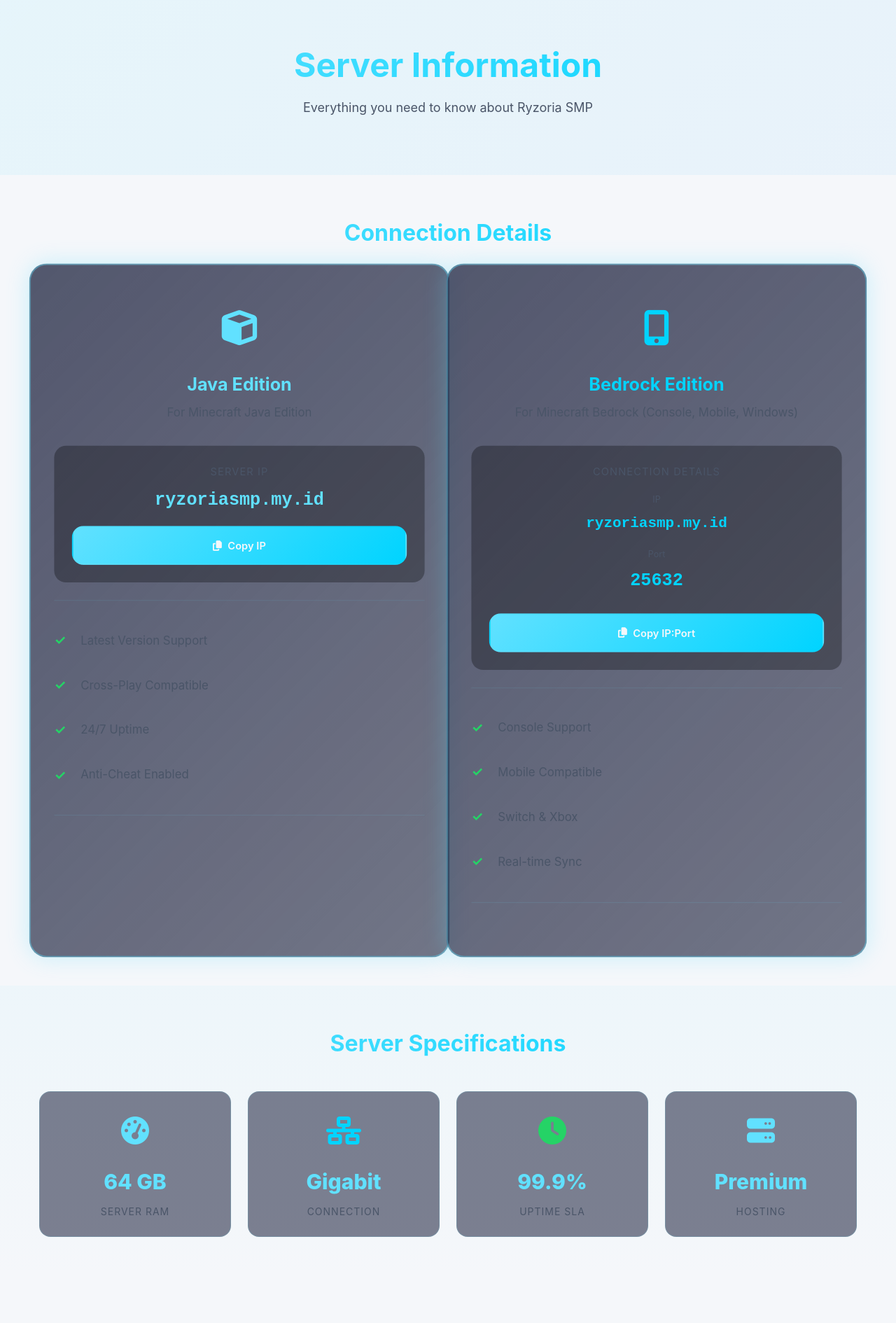
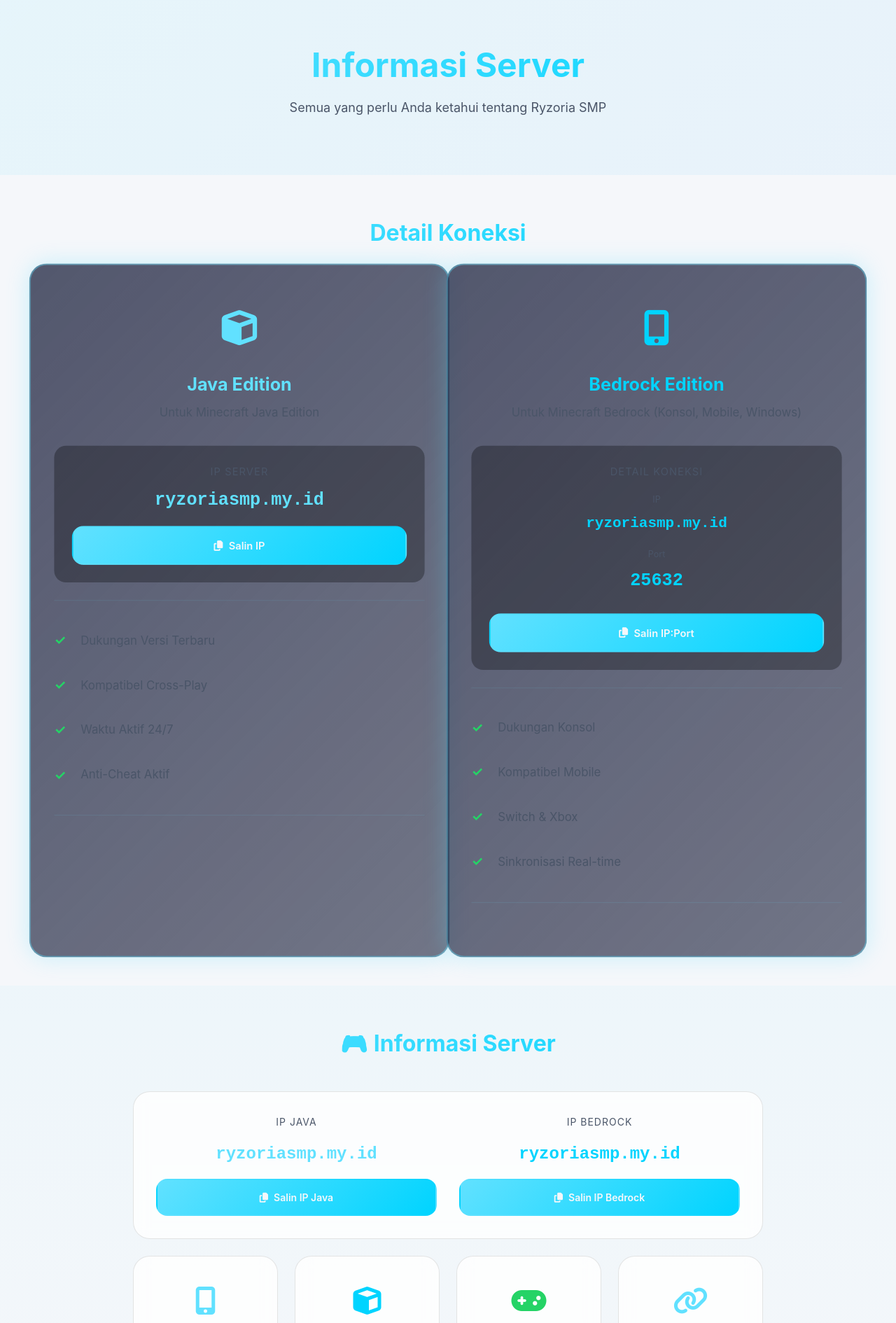
Before and after one commit to riyzzmcganteng/server, a PHP site: page /?page=server in a window 1280 px wide. Shown: the part 71-1961 px from the top of the page at 70% size. Run offline with PHP 8.4, Linux system fonts and the light colour scheme; some libraries are stand-ins or nearby versions.

Commit message:
Translate entire website to Indonesian - all pages, footer, and navbar translated

```diff
--- a/includes/footer.php
+++ b/includes/footer.php
@@ -1,11 +1,11 @@
 <footer class="footer">
   <div class="footer-container">
-    <!-- Footer Main Content -->
+    <!-- Konten Utama Footer -->
     <div class="footer-content">
-      <!-- Column 1: About -->
+      <!-- Kolom 1: Tentang -->
       <div class="footer-column">
-        <h3>About <?php echo SERVER_NAME; ?></h3>
-        <p>Premium Minecraft SMP server with modern features, smooth gameplay, and an amazing community. Join us today and experience the ultimate survival experience.</p>
+        <h3>Tentang <?php echo SERVER_NAME; ?></h3>
+        <p>Server SMP Minecraft premium dengan fitur modern, gameplay yang lancar, dan komunitas yang luar biasa. Bergabunglah dengan kami hari ini dan rasakan pengalaman survival terbaik.</p>
         <div class="footer-social">
           <a href="<?php echo DISCORD_LINK; ?>" target="_blank" rel="noopener noreferrer" aria-label="Discord">
             <i class="fab fa-discord"></i>
@@ -16,42 +16,42 @@
         </div>
       </div>
 
-      <!-- Column 2: Quick Links -->
+      <!-- Kolom 2: Tautan Cepat -->
       <div class="footer-column">
-        <h3>Quick Links</h3>
+        <h3>Tautan Cepat</h3>
         <ul>
-          <li><a href="/">Home</a></li>
-          <li><a href="/?page=server">Server Info</a></li>
-          <li><a href="/?page=ranks">Rank Store</a></li>
-          <li><a href="/?page=community">Community</a></li>
+          <li><a href="/">Beranda</a></li>
+          <li><a href="/?page=server">Informasi Server</a></li>
+          <li><a href="/?page=ranks">Toko Rank</a></li>
+          <li><a href="/?page=community">Komunitas</a></li>
         </ul>
       </div>
 
-      <!-- Column 3: Server Info -->
+      <!-- Kolom 3: Informasi Server -->
       <div class="footer-column">
-        <h3>Server Info</h3>
+        <h3>Informasi Server</h3>
         <ul>
-          <li><strong>Java IP:</strong> <?php echo SERVER_JAVA_IP; ?></li>
+          <li><strong>IP Java:</strong> <?php echo SERVER_JAVA_IP; ?></li>
           <li><strong>Bedrock:</strong> Port <?php echo SERVER_BEDROCK_PORT; ?></li>
-          <li><strong>Version:</strong> Latest</li>
+          <li><strong>Versi:</strong> Terbaru</li>
           <li><strong>Mode:</strong> Survival SMP</li>
         </ul>
       </div>
 
-      <!-- Column 4: Community -->
+      <!-- Kolom 4: Komunitas -->
       <div class="footer-column">
-        <h3>Community</h3>
-        <p>Join our community for updates, events, and support. Connect with fellow players on Discord and WhatsApp.</p>
+        <h3>Komunitas</h3>
+        <p>Bergabunglah dengan komunitas kami untuk update, acara, dan dukungan. Terhubung dengan pemain lain di Discord dan WhatsApp.</p>
         <div class="footer-buttons">
-          <a href="<?php echo DISCORD_LINK; ?>" target="_blank" class="footer-btn discord-btn">Join Discord</a>
-          <a href="<?php echo WHATSAPP_LINK; ?>" target="_blank" class="footer-btn whatsapp-btn">Join WhatsApp</a>
+          <a href="<?php echo DISCORD_LINK; ?>" target="_blank" class="footer-btn discord-btn">Gabung Discord</a>
+          <a href="<?php echo WHATSAPP_LINK; ?>" target="_blank" class="footer-btn whatsapp-btn">Gabung WhatsApp</a>
         </div>
       </div>
     </div>
 
-    <!-- Footer Bottom -->
+    <!-- Footer Bawah -->
     <div class="footer-bottom">
-      <p>&copy; <?php echo date('Y'); ?> <?php echo SERVER_NAME; ?>. All rights reserved. | Powered by PHP</p>
+      <p>&copy; <?php echo date('Y'); ?> <?php echo SERVER_NAME; ?>. Hak cipta dilindungi. | Didukung oleh PHP</p>
     </div>
   </div>
 </footer>
--- a/pages/server.php
+++ b/pages/server.php
@@ -1,21 +1,21 @@
 <!-- ============================================
-     SERVER INFO PAGE
+     HALAMAN INFORMASI SERVER
      ============================================ -->
 
 <section class="server-header section" style="background: linear-gradient(135deg, rgba(97,225,255,0.1) 0%, rgba(0,153,255,0.05) 100%); padding: 4rem 0;">
   <div class="container">
     <div style="text-align: center;">
-      <h1 class="gradient-text" style="font-size: 3rem; margin-bottom: 1rem;">Server Information</h1>
-      <p style="color: var(--text-muted); font-size: var(--text-lg);">Everything you need to know about Ryzoria SMP</p>
+      <h1 class="gradient-text" style="font-size: 3rem; margin-bottom: 1rem;">Informasi Server</h1>
+      <p style="color: var(--text-muted); font-size: var(--text-lg);">Semua yang perlu Anda ketahui tentang Ryzoria SMP</p>
     </div>
   </div>
 </section>
 
-<!-- Connection Details -->
+<!-- Detail Koneksi -->
 <section class="section">
   <div class="container">
     <div style="text-align: center; margin-bottom: 3rem;">
-      <h2 class="gradient-text" style="margin-bottom: 1rem;">Connection Details</h2>
+      <h2 class="gradient-text" style="margin-bottom: 1rem;">Detail Koneksi</h2>
     </div>
 
     <div class="grid-2">
@@ -25,25 +25,25 @@
           <i class="fas fa-cube"></i>
         </div>
         <h3 style="color: var(--primary); margin-bottom: 0.5rem; font-size: 1.5rem;">Java Edition</h3>
-        <p style="color: var(--text-muted); margin-bottom: 2rem;">For Minecraft Java Edition</p>
+        <p style="color: var(--text-muted); margin-bottom: 2rem;">Untuk Minecraft Java Edition</p>
 
         <div style="background: rgba(0,0,0,0.3); border-radius: var(--radius-lg); padding: 1.5rem; margin: 1.5rem 0;">
           <div style="font-size: 0.875rem; color: var(--text-muted); text-transform: uppercase; letter-spacing: 1px; margin-bottom: 0.5rem;">
-            Server IP
+            IP Server
           </div>
           <div style="font-size: 1.5rem; color: var(--primary); font-family: 'Courier New', monospace; word-break: break-all; margin-bottom: 1rem; font-weight: 700;">
             ryzoriasmp.my.id
           </div>
           <button class="btn btn-primary copy-java-btn" style="width: 100%;">
-            <i class="fas fa-copy"></i> Copy IP
+            <i class="fas fa-copy"></i> Salin IP
           </button>
         </div>
 
         <ul class="features-list">
-          <li>Latest Version Support</li>
-          <li>Cross-Play Compatible</li>
-          <li>24/7 Uptime</li>
-          <li>Anti-Cheat Enabled</li>
+          <li>Dukungan Versi Terbaru</li>
+          <li>Kompatibel Cross-Play</li>
+          <li>Waktu Aktif 24/7</li>
+          <li>Anti-Cheat Aktif</li>
         </ul>
       </div>
 
@@ -53,11 +53,11 @@
           <i class="fas fa-mobile-alt"></i>
         </div>
         <h3 style="color: var(--accent-dark); margin-bottom: 0.5rem; font-size: 1.5rem;">Bedrock Edition</h3>
-        <p style="color: var(--text-muted); margin-bottom: 2rem;">For Minecraft Bedrock (Console, Mobile, Windows)</p>
+        <p style="color: var(--text-muted); margin-bottom: 2rem;">Untuk Minecraft Bedrock (Konsol, Mobile, Windows)</p>
 
         <div style="background: rgba(0,0,0,0.3); border-radius: var(--radius-lg); padding: 1.5rem; margin: 1.5rem 0;">
           <div style="font-size: 0.875rem; color: var(--text-muted); text-transform: uppercase; letter-spacing: 1px; margin-bottom: 1rem;">
-            Connection Details
+            Detail Koneksi
           </div>
           <div style="margin-bottom: 1rem;">
             <div style="font-size: 0.75rem; color: var(--text-muted); margin-bottom: 0.5rem;">IP</div>
@@ -72,109 +72,138 @@
             </div>
           </div>
           <button class="btn btn-primary copy-bedrock-btn" style="width: 100%;">
-            <i class="fas fa-copy"></i> Copy IP:Port
+            <i class="fas fa-copy"></i> Salin IP:Port
           </button>
         </div>
 
         <ul class="features-list">
-          <li>Console Support</li>
-          <li>Mobile Compatible</li>
+          <li>Dukungan Konsol</li>
+          <li>Kompatibel Mobile</li>
           <li>Switch & Xbox</li>
-          <li>Real-time Sync</li>
+          <li>Sinkronisasi Real-time</li>
         </ul>
       </div>
     </div>
   </div>
 </section>
 
-<!-- Server Specifications -->
+<!-- Informasi Server -->
 <section class="section" style="background: linear-gradient(180deg, rgba(97,225,255,0.05) 0%, rgba(97,225,255,0) 100%);">
   <div class="container">
     <div style="text-align: center; margin-bottom: 3rem;">
-      <h2 class="gradient-text" style="margin-bottom: 1rem;">Server Specifications</h2>
+      <h2 class="gradient-text" style="margin-bottom: 1rem;">🎮 Informasi Server</h2>
     </div>
 
-    <div class="grid-4">
-      <div class="stats-card animate-fade-in-up">
-        <div style="font-size: 2.5rem; color: var(--primary); margin-bottom: 1rem;">
-          <i class="fas fa-tachometer-alt"></i>
+    <div style="max-width: 900px; margin: 0 auto;">
+      <div class="card animate-fade-in-up" style="margin-bottom: 1.5rem;">
+        <div style="display: grid; grid-template-columns: 1fr 1fr; gap: 2rem; text-align: center;">
+          <div>
+            <div style="font-size: 0.875rem; color: var(--text-muted); text-transform: uppercase; letter-spacing: 1px; margin-bottom: 1rem;">IP Java</div>
+            <div style="font-size: 1.5rem; color: var(--primary); font-family: 'Courier New', monospace; font-weight: 700; margin-bottom: 1rem;">ryzoriasmp.my.id</div>
+            <button class="btn btn-primary copy-java-btn" style="width: 100%;">
+              <i class="fas fa-copy"></i> Salin IP Java
+            </button>
+          </div>
+          <div>
+            <div style="font-size: 0.875rem; color: var(--text-muted); text-transform: uppercase; letter-spacing: 1px; margin-bottom: 1rem;">IP Bedrock</div>
+            <div style="font-size: 1.5rem; color: var(--accent-dark); font-family: 'Courier New', monospace; font-weight: 700; margin-bottom: 1rem;">ryzoriasmp.my.id</div>
+            <button class="btn btn-primary copy-bedrock-btn" style="width: 100%;">
+              <i class="fas fa-copy"></i> Salin IP Bedrock
+            </button>
+          </div>
         </div>
-        <div class="stat-number" style="font-size: 1.875rem;">64 GB</div>
-        <div class="stat-label">Server RAM</div>
       </div>
 
-      <div class="stats-card animate-fade-in-up">
-        <div style="font-size: 2.5rem; color: var(--accent-dark); margin-bottom: 1rem;">
-          <i class="fas fa-network-wired"></i>
+      <div class="grid-4">
+        <div class="card animate-fade-in-up">
+          <div style="font-size: 2.5rem; color: var(--primary); margin-bottom: 1rem; text-align: center;">
+            <i class="fas fa-mobile-alt"></i>
+          </div>
+          <div style="text-align: center;">
+            <div style="font-size: 0.875rem; color: var(--text-muted); text-transform: uppercase; letter-spacing: 1px; margin-bottom: 0.5rem;">Port Bedrock</div>
+            <div style="font-size: 1.875rem; color: var(--primary); font-weight: 700;">25632</div>
+          </div>
         </div>
-        <div class="stat-number" style="font-size: 1.875rem;">Gigabit</div>
-        <div class="stat-label">Connection</div>
-      </div>
 
-      <div class="stats-card animate-fade-in-up">
-        <div style="font-size: 2.5rem; color: var(--success); margin-bottom: 1rem;">
-          <i class="fas fa-clock"></i>
+        <div class="card animate-fade-in-up">
+          <div style="font-size: 2.5rem; color: var(--accent-dark); margin-bottom: 1rem; text-align: center;">
+            <i class="fas fa-cube"></i>
+          </div>
+          <div style="text-align: center;">
+            <div style="font-size: 0.875rem; color: var(--text-muted); text-transform: uppercase; letter-spacing: 1px; margin-bottom: 0.5rem;">Versi</div>
+            <div style="font-size: 1.875rem; color: var(--accent-dark); font-weight: 700;">1.21.8+</div>
+          </div>
         </div>
-        <div class="stat-number" style="font-size: 1.875rem;">99.9%</div>
-        <div class="stat-label">Uptime SLA</div>
-      </div>
 
-      <div class="stats-card animate-fade-in-up">
-        <div style="font-size: 2.5rem; color: var(--primary); margin-bottom: 1rem;">
-          <i class="fas fa-server"></i>
+        <div class="card animate-fade-in-up">
+          <div style="font-size: 2.5rem; color: var(--success); margin-bottom: 1rem; text-align: center;">
+            <i class="fas fa-gamepad"></i>
+          </div>
+          <div style="text-align: center;">
+            <div style="font-size: 0.875rem; color: var(--text-muted); text-transform: uppercase; letter-spacing: 1px; margin-bottom: 0.5rem;">Mode</div>
+            <div style="font-size: 1.875rem; color: var(--success); font-weight: 700;">Survival Economy</div>
+          </div>
         </div>
-        <div class="stat-number" style="font-size: 1.875rem;">Premium</div>
-        <div class="stat-label">Hosting</div>
+
+        <div class="card animate-fade-in-up">
+          <div style="font-size: 2.5rem; color: var(--primary); margin-bottom: 1rem; text-align: center;">
+            <i class="fas fa-link"></i>
+          </div>
+          <div style="text-align: center;">
+            <div style="font-size: 0.875rem; color: var(--text-muted); text-transform: uppercase; letter-spacing: 1px; margin-bottom: 0.5rem;">Platform</div>
+            <div style="font-size: 1.875rem; color: var(--primary); font-weight: 700;">Java & Bedrock</div>
+          </div>
+        </div>
       </div>
     </div>
   </div>
 </section>
 
-<!-- Server Rules -->
+<!-- Peraturan Server -->
 <section class="section">
   <div class="container">
     <div style="text-align: center; margin-bottom: 3rem;">
-      <h2 class="gradient-text" style="margin-bottom: 1rem;">Server Rules</h2>
-      <p style="color: var(--text-muted);">Please follow these rules to maintain a positive community</p>
+      <h2 class="gradient-text" style="margin-bottom: 1rem;">Peraturan Server</h2>
+      <p style="color: var(--text-muted);">Harap ikuti peraturan ini untuk menjaga komunitas yang positif</p>
     </div>
 
     <div class="grid-2">
       <div class="card animate-fade-in-up">
         <h3 style="color: var(--primary); margin-bottom: 1rem; display: flex; align-items: center; gap: 0.5rem;">
-          <i class="fas fa-shield-alt"></i> Be Respectful
+          <i class="fas fa-shield-alt"></i> Saling Menghormati
         </h3>
-        <p style="color: var(--text-muted);">Treat all players with respect. No discrimination, harassment, or bullying of any kind.</p>
+        <p style="color: var(--text-muted);">Perlakukan semua pemain dengan hormat. Tidak ada diskriminasi, pelecehan, atau bullying.</p>
       </div>
 
       <div class="card animate-fade-in-up">
         <h3 style="color: var(--accent-dark); margin-bottom: 1rem; display: flex; align-items: center; gap: 0.5rem;">
-          <i class="fas fa-ban"></i> No Griefing
+          <i class="fas fa-ban"></i> Tidak Boleh Griefing
         </h3>
-        <p style="color: var(--text-muted);">Griefing, raiding, and stealing are strictly prohibited. Build in designated areas.</p>
+        <p style="color: var(--text-muted);">Griefing, raiding, dan pencurian dilarang keras. Bangun di area yang ditunjuk.</p>
       </div>
 
       <div class="card animate-fade-in-up">
         <h3 style="color: var(--success); margin-bottom: 1rem; display: flex; align-items: center; gap: 0.5rem;">
-          <i class="fas fa-check-circle"></i> No Cheating
+          <i class="fas fa-check-circle"></i> Tidak Boleh Curang
         </h3>
-        <p style="color: var(--text-muted);">Hacking, exploits, and mods are not allowed. Use vanilla Minecraft only.</p>
+        <p style="color: var(--text-muted);">Hacking, exploit, dan mod tidak diizinkan. Gunakan Minecraft vanilla saja.</p>
       </div>
 
       <div class="card animate-fade-in-up">
         <h3 style="color: var(--primary); margin-bottom: 1rem; display: flex; align-items: center; gap: 0.5rem;">
-          <i class="fas fa-comments"></i> Keep Chat Clean
+          <i class="fas fa-comments"></i> Jaga Chat Tetap Bersih
         </h3>
-        <p style="color: var(--text-muted);">No spam, advertising, or inappropriate language in chat. Be family-friendly.</p>
+        <p style="color: var(--text-muted);">Tidak ada spam, iklan, atau bahasa kasar di chat. Bersahabat dengan keluarga.</p>
       </div>
     </div>
   </div>
 </section>
 
-<!-- How to Join -->
+<!-- Cara Bergabung -->
 <section class="section" style="background: linear-gradient(180deg, rgba(97,225,255,0.05) 0%, rgba(97,225,255,0) 100%);">
   <div class="container">
     <div style="text-align: center; margin-bottom: 3rem;">
-      <h2 class="gradient-text" style="margin-bottom: 1rem;">How to Join</h2>
+      <h2 class="gradient-text" style="margin-bottom: 1rem;">Cara Bergabung</h2>
     </div>
 
     <div style="max-width: 800px; margin: 0 auto;">
@@ -196,8 +225,8 @@
             1
           </div>
           <div>
-            <h3 style="color: var(--primary); margin-bottom: 0.5rem;">Get Minecraft</h3>
-            <p style="color: var(--text-muted);">Download and install Minecraft Java or Bedrock Edition on your device.</p>
+            <h3 style="color: var(--primary); margin-bottom: 0.5rem;">Dapatkan Minecraft</h3>
+            <p style="color: var(--text-muted);">Unduh dan instal Minecraft Java atau Bedrock Edition di perangkat Anda.</p>
           </div>
         </div>
       </div>
@@ -220,8 +249,8 @@
             2
           </div>
           <div>
-            <h3 style="color: var(--accent-dark); margin-bottom: 0.5rem;">Copy Connection Details</h3>
-            <p style="color: var(--text-muted);">Use the server IP and port information above (click the copy button for easy access).</p>
+            <h3 style="color: var(--accent-dark); margin-bottom: 0.5rem;">Salin Detail Koneksi</h3>
+            <p style="color: var(--text-muted);">Gunakan informasi IP dan port server di atas (klik tombol salin untuk akses mudah).</p>
           </div>
         </div>
       </div>
@@ -244,8 +273,8 @@
             3
           </div>
           <div>
-            <h3 style="color: var(--primary); margin-bottom: 0.5rem;">Add Server</h3>
-            <p style="color: var(--text-muted);">Open Minecraft, go to Multiplayer, click "Add Server" and paste the connection details.</p>
+            <h3 style="color: var(--primary); margin-bottom: 0.5rem;">Tambah Server</h3>
+            <p style="color: var(--text-muted);">Buka Minecraft, masuk ke Multiplayer, klik "Tambah Server" dan tempel detail koneksi.</p>
           </div>
         </div>
       </div>
@@ -268,8 +297,8 @@
             4
           </div>
           <div>
-            <h3 style="color: var(--accent-dark); margin-bottom: 0.5rem;">Join & Play!</h3>
-            <p style="color: var(--text-muted);">Click "Join Server" and start your adventure on Ryzoria SMP!</p>
+            <h3 style="color: var(--accent-dark); margin-bottom: 0.5rem;">Bergabung & Mainkan!</h3>
+            <p style="color: var(--text-muted);">Klik "Bergabung Server" dan mulai petualangan Anda di Ryzoria SMP!</p>
           </div>
         </div>
       </div>
@@ -277,14 +306,14 @@
   </div>
 </section>
 
-<!-- Support CTA -->
+<!-- CTA Bantuan -->
 <section class="section">
   <div class="container">
     <div class="cta-card" style="text-align: center;">
-      <h2 style="color: var(--primary); margin-bottom: 1rem;">Need Help?</h2>
-      <p style="color: var(--text-muted); margin-bottom: 2rem;">Join our Discord community for support and questions</p>
+      <h2 style="color: var(--primary); margin-bottom: 1rem;">Butuh Bantuan?</h2>
+      <p style="color: var(--text-muted); margin-bottom: 2rem;">Bergabunglah dengan komunitas Discord kami untuk dukungan dan pertanyaan</p>
       <a href="<?php echo DISCORD_LINK; ?>" target="_blank" rel="noopener noreferrer" class="btn btn-primary">
-        <i class="fab fa-discord"></i> Join Discord
+        <i class="fab fa-discord"></i> Gabung Discord
       </a>
     </div>
   </div>
```
Also changed, not shown: pages/community.php (+41 -41 lines), pages/home.php (+37 -37 lines).
